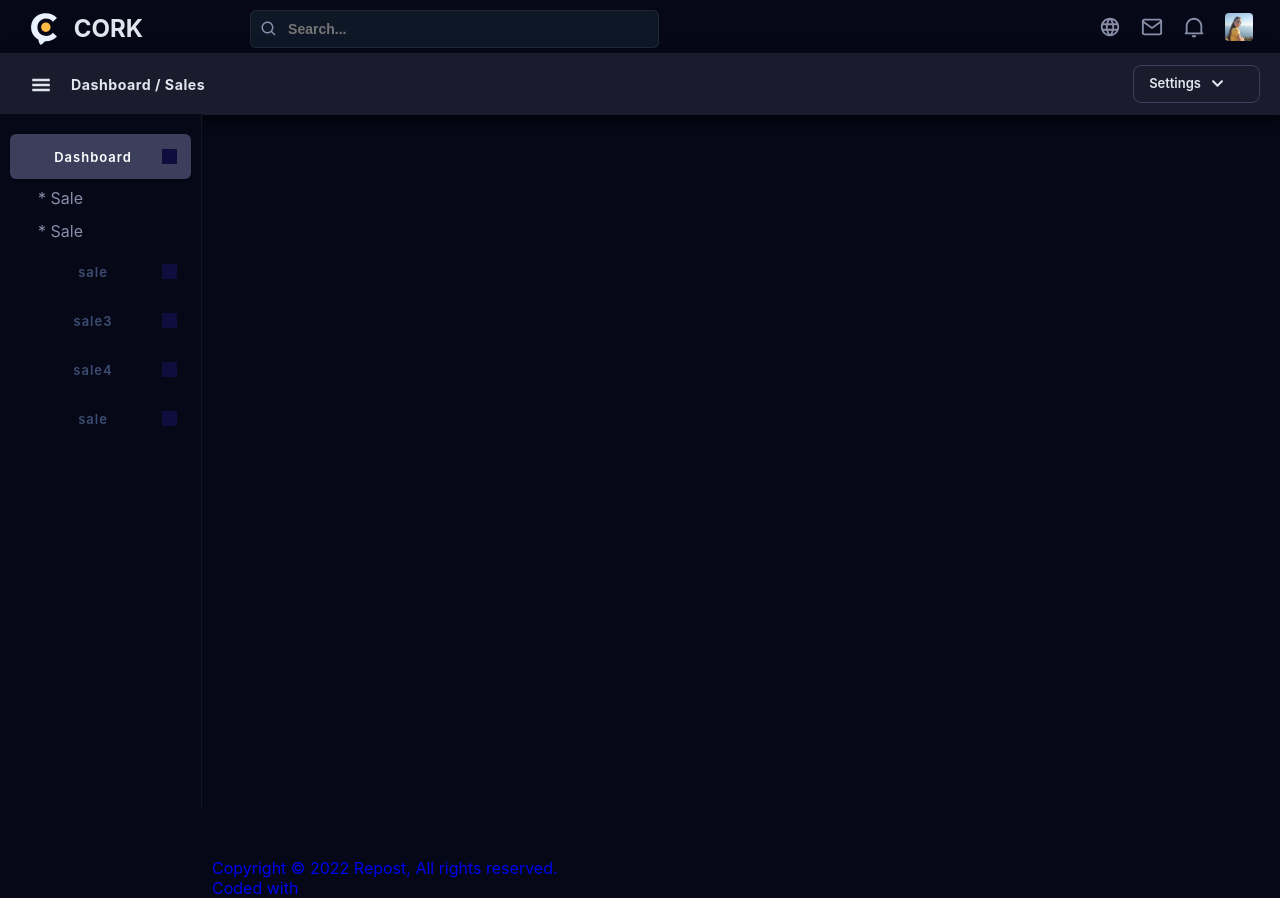
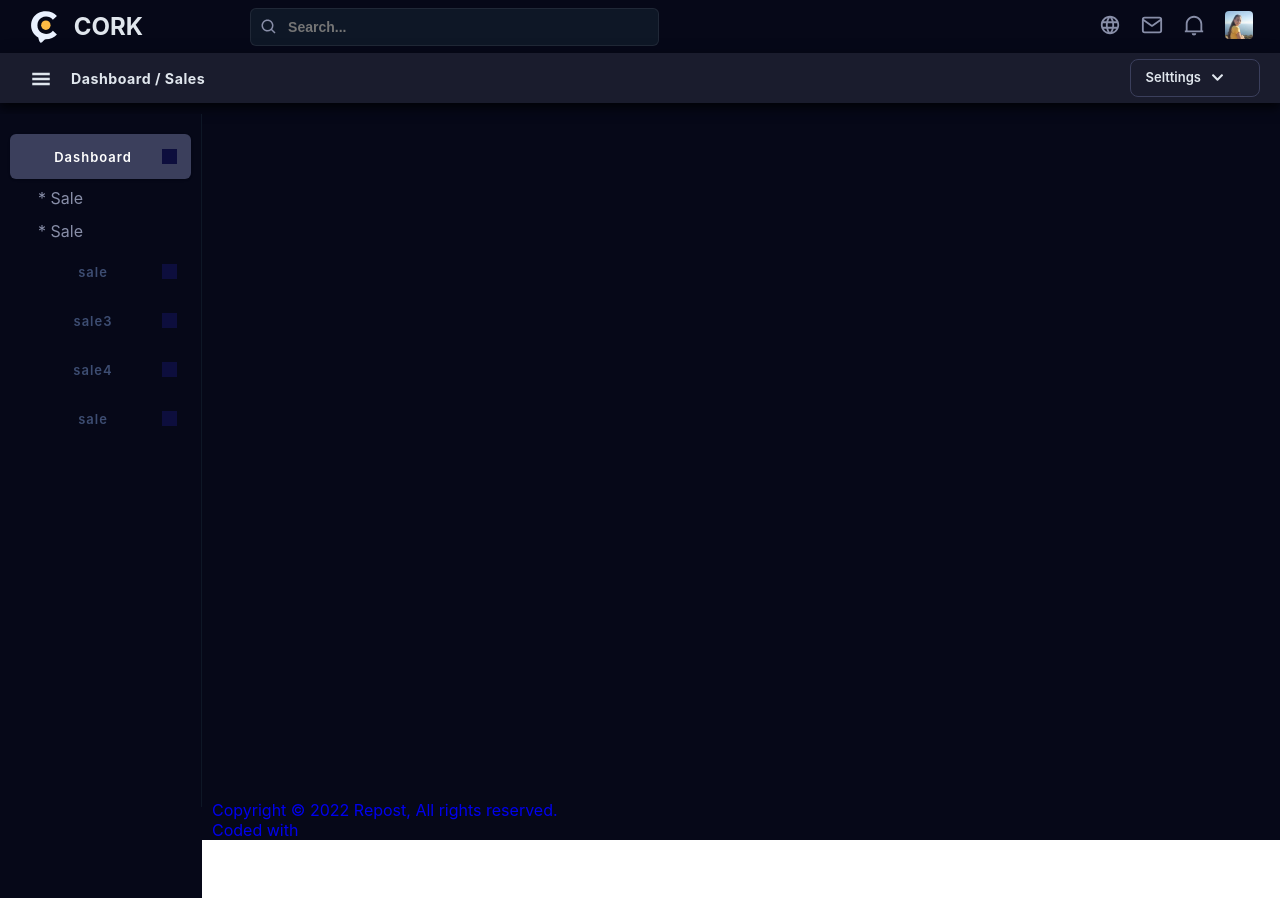
Before and after one commit to jovid1242/admin_panel, a React (Create React App) app: page / in a window 1280 px wide. After the commit the page ends 840 px from the top, so only its background shows below. Built offline with nearby package versions, Linux system fonts and the light colour scheme.

Commit message:
Fixed haedet to top

```diff
--- a/src/components/header/Header.js
+++ b/src/components/header/Header.js
@@ -11,7 +11,8 @@ import { RiNotification2Line } from "react-icons/ri";
 export default function Header() {
     return (
         <div className="wrapper">
-            <header>
+            <header className="">
+                <div className="headerTop fixedTop">
                     <div className="headerLeft">
                         <ul className="logo">
                             <li className="logoImg">
@@ -70,6 +71,7 @@ export default function Header() {
                             </a>
                         </li>
                     </ul>
+                </div>
             </header>
             <div className="bottomMenu">
                 <header className="bottomHeader">
@@ -83,7 +85,7 @@ export default function Header() {
                     </div>
                     <div className="bottomRight">
                         <div className="dropdownSelect">
-                            <span className="select">Settings</span>
+                            <span className="select">Selttings</span>
                             <div className="dropdownSelectButton">
                                 <FaChevronDown />
                             </div>
--- a/src/styles/header/header.scss
+++ b/src/styles/header/header.scss
@@ -4,10 +4,19 @@
   margin: 0 auto;
 }
 
-header {
+.fixedTop {
+  position: fixed;
+  top: 0;
+  right: 0;
+  left: 0;
+}
+
+.headerTop {
   display: flex;
   justify-content: space-between;
-  padding: 6px 0;
+  padding: 4px 0;
+  background-color: #060818;
+  border-bottom: 1px solid #060818;
 
   .headerLeft {
     display: flex;
@@ -131,6 +140,7 @@ header {
       0 3px 5px -1px rgb(0 0 0 / 20%);
     background: rgb(26, 28, 45);
     // padding: 9px 0px;
+    display: flex;
     justify-content: space-between;
     align-items: center;
     min-height: 50px;
```
Lines whose indentation alone changed are shown as unchanged.
